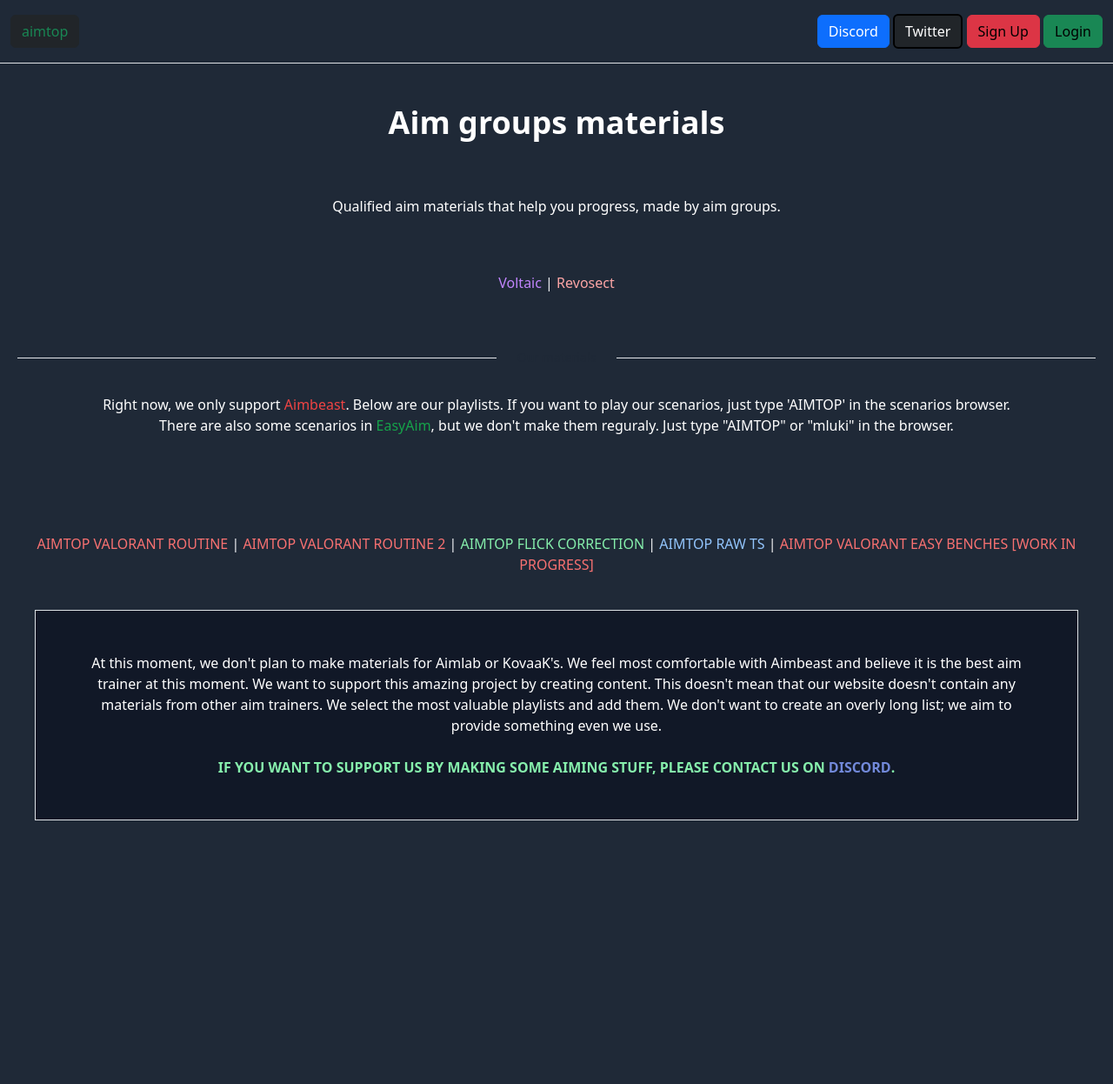
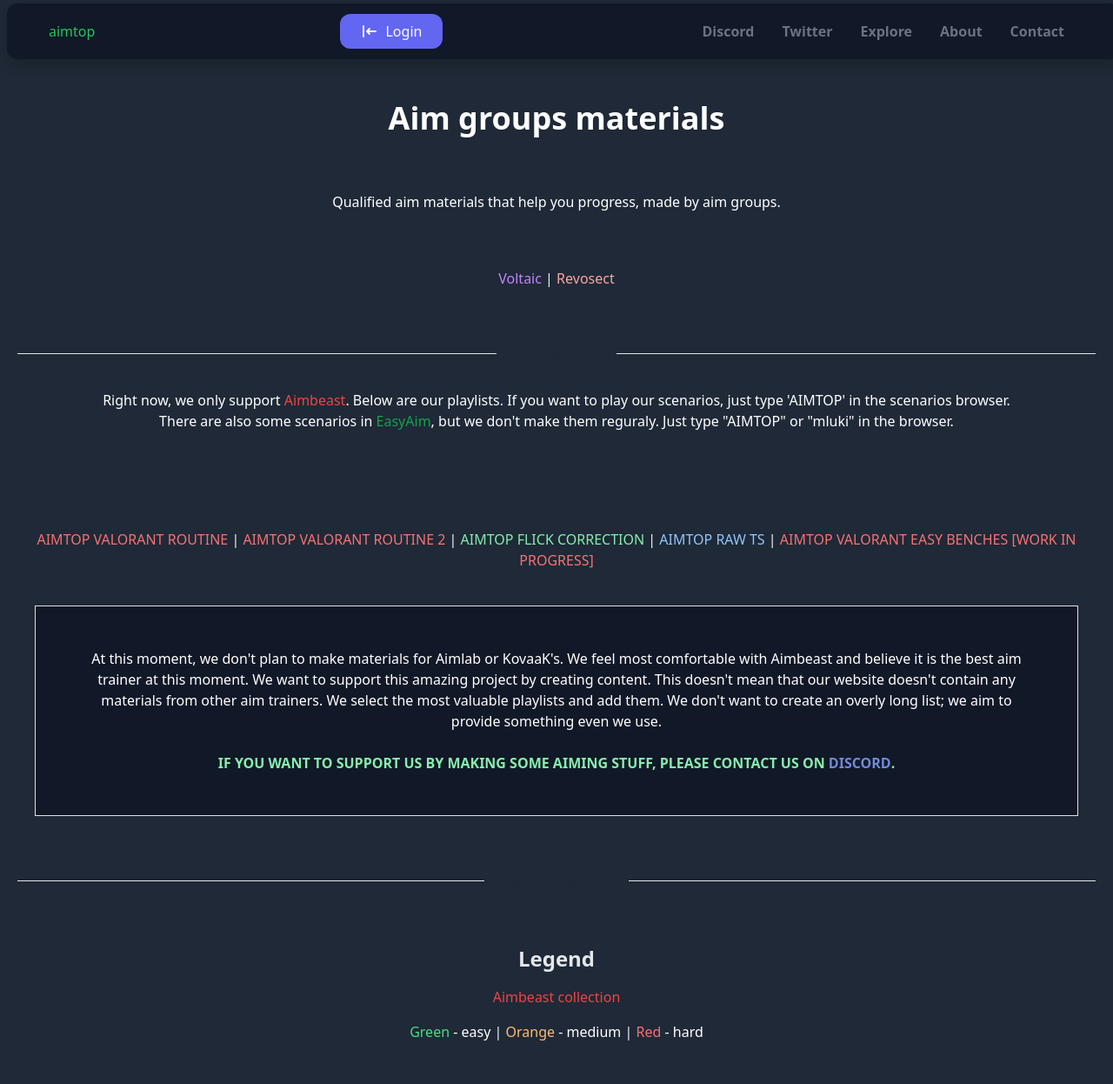
Before and after one commit to maslukasz/aimtop-online, a PHP site: template src/pages/content/materials.php in a window 1280 px wide. Shown: the whole page at 87% size. Before the commit the page ends 943 px from the top, so only its background shows below. Run offline with PHP 8.4, Linux system fonts and the light colour scheme; the template is opened without the code that fills it, so the values that code supplies are empty; some libraries are stand-ins or nearby versions.

Commit message:
for laptop

```diff
--- a/index.php
+++ b/index.php
@@ -75,4 +75,7 @@ app()->get('/materials', function () {
     response()->page('./src/pages/content/materials.php');
 });
 
+app()->get('/test', function () {
+    response()->page('./src/test.php');
+});
 app()->run();
--- a/src/components/navbar.php
+++ b/src/components/navbar.php
@@ -4,27 +4,38 @@
     <script src="https://cdn.jsdelivr.net/npm/bootstrap@5.3.3/dist/js/bootstrap.bundle.min.js"
         integrity="sha384-YvpcrYf0tY3lHB60NNkmXc5s9fDVZLESaAA55NDzOxhy9GkcIdslK1eN7N6jIeHz"
         crossorigin="anonymous"></script>
+
+    <script src="https://cdn.tailwindcss.com"></script>
 </head>
 
-<nav class="navbar border-bottom">
-    <div class="container-fluid">
-        <a href='/'><span class="navbar-brand mb-0 h1"><button
-                    class='btn btn-dark text-success'>aimtop</button></span></a>
-        <span class="navbar-text">
-            <div class="buttons">
-                <a href="https://discord.gg/QJauGpg7zg" target="_blank"> <button class="btn btn-primary">
-                        Discord</button></a>
-                <a class='text-white' href="https://x.com/aimtop_online" target="_blank"><button
-                        class="btn btn-dark border border-black border-2">
-                        Twitter</button></a>
-                <?php if (!isset($_SESSION["name"])): ?>
-                    <a href="/auth/register" class="btn btn-danger">Sign Up</a>
-                    <a href="/auth/login" class="btn btn-success">Login</a>
-                <?php else: ?>
-                    <a href="/"><button class='btn btn-warning'>Profile</button></a>
-                <?php endif; ?>
-            </div>
-        </span>
+
+<nav class="bg-gray-900 mt-1 rounded-xl mr-2 ml-2 shadow shadow-black-300 w-100 px-8 md:px-auto">
+    <div class="md:h-16 h-28 mx-auto md:px-4 container flex items-center justify-between flex-wrap md:flex-nowrap">
+        <!-- Logo -->
+        <div class="text-green-500 md:order-1">
+            <span>aimtop</span>
+        </div>
+        <div class="text-gray-500 order-3 w-full md:w-auto md:order-2">
+            <ul class="flex font-semibold justify-between">
+                <!-- Active Link = text-indigo-500
+                Inactive Link = hover:text-indigo-500 -->
+                <li class="md:px-4 md:py-2 hover:text-indigo-400"><a href="#">Discord</a></li>
+                <li class="md:px-4 md:py-2 hover:text-indigo-400"><a href="#">Twitter</a></li>
+                <li class="md:px-4 md:py-2 hover:text-indigo-400"><a href="#">Explore</a></li>
+                <li class="md:px-4 md:py-2 hover:text-indigo-400"><a href="#">About</a></li>
+                <li class="md:px-4 md:py-2 hover:text-indigo-400"><a href="#">Contact</a></li>
+            </ul>
+        </div>
+        <div class="order-2 md:order-3">
+            <button class="px-4 py-2 bg-indigo-500 hover:bg-indigo-600 text-gray-50 rounded-xl flex items-center gap-2">
+                <!-- Heroicons - Login Solid -->
+                <svg xmlns="http://www.w3.org/2000/svg" class="h-5 w-5" viewBox="0 0 20 20" fill="currentColor">
+                    <path fill-rule="evenodd"
+                        d="M3 3a1 1 0 011 1v12a1 1 0 11-2 0V4a1 1 0 011-1zm7.707 3.293a1 1 0 010 1.414L9.414 9H17a1 1 0 110 2H9.414l1.293 1.293a1 1 0 01-1.414 1.414l-3-3a1 1 0 010-1.414l3-3a1 1 0 011.414 0z"
+                        clip-rule="evenodd" />
+                </svg>
+                <span>Login</span>
+            </button>
+        </div>
     </div>
-
 </nav>
--- a/src/pages/content/materials.php
+++ b/src/pages/content/materials.php
@@ -17,6 +17,7 @@
             <li class=" inline text-gray-100 animate-bounce">|</li>
                 <li class="inline text-red-300 hover:underline"><button id="ra-toggle">Revosect</button>
                 </li>
+        </ul>
 
 
         <div id="vt-content" class="hidden">
@@ -26,8 +27,8 @@
                     (all resources are available there)</li>
                 <li><a href='https://app.voltaic.gg/' target="_blank" class="hover:underline">Main
                         Benchmarks App</a> & Guide</li>
-                        <li><a href='https://bit.ly/VTxALfundamentals' target='_blank'
-                                class="hover:underline">Fundamentals</a></li>
+                <li><a href='https://bit.ly/VTxALfundamentals' target='_blank' class="hover:underline">Fundamentals</a>
+                </li>
                 <li><a href='https://bit.ly/VDIMdoc' target='_blank' class="hover:underline">VDIM
                         routines</a></li>
                 <li><a href='https://bit.ly/VTxALgameroutines' target='_blank' class="hover:underline">Game
@@ -41,8 +42,8 @@
 
         <div id="ra-content" class="hidden">
             <ul class="border border-red-300 border-solid p-3">
-                        <li><a href='https://discord.gg/revosect' target='_blank'
-                                class='hover:border text-[#7289da]'>Server discord</a> (all resources are available
+                <li><a href='https://discord.gg/revosect' target='_blank' class='hover:border text-[#7289da]'>Server
+                        discord</a> (all resources are available
                     there)</li>
                 <li><a href="https://bit.ly/ALbenchmarks" class="hover:underline" target="_blank">Aimlabs
                         Benchmarks</a> or <a href="/" class="text-green-400 hover:underline">on the our home
@@ -51,8 +52,8 @@
                         Aimlab playlist</a></li>
                 <li><a href='https://bit.ly/rAValorant' target='_blank' class='hover:underline'>Valorant
                         routine</a></li>
-                        <li><a href='https://go.aimlab.gg/v1/redirects?link=aimlab://workshop?id=3083294768'
-                                target='_blank' class='hover:underline'>CS2
+                <li><a href='https://go.aimlab.gg/v1/redirects?link=aimlab://workshop?id=3083294768' target='_blank'
+                        class='hover:underline'>CS2
                         routine</a></li>
             </ul>
         </div>
@@ -130,4 +131,20 @@
             </div>
         </div>
 
+        <div
+            class="py-3 ml-5 mr-5 mt-5 flex items-center text-sm text-gray-800 before:flex-1 before:border-t before:border-gray-200 before:me-6 after:flex-1 after:border-t after:border-gray-200 after:ms-6 dark:text-white dark:before:border-neutral-600 dark:after:border-neutral-600">
+            Weakness specific</div>
+
+        <ul class="text-gray-200 list-none p-5"">
+            <h1 class=" font-bold text-2xl">Legend</h1>
+            <p class="p-3 px-3 text-red-500">Aimbeast collection</p>
+            <li class="inline text-green-400">Green <span class='text-white'>- easy</span></li>
+            <li class="inline text-gray-100">|</li>
+            <li class="inline text-orange-300">Orange <span class='text-white'>- medium</span></li>
+            </li>
+            <li class=" inline text-gray-100">|</li>
+            <li class="inline text-red-400">Red <span class='text-white'>- hard</span></li>
+            </li>
+        </ul>
+
 </body>
```
Also changed, not shown: src/test.php (added, +73 -0 lines). Lines whose indentation alone changed are shown as unchanged.
